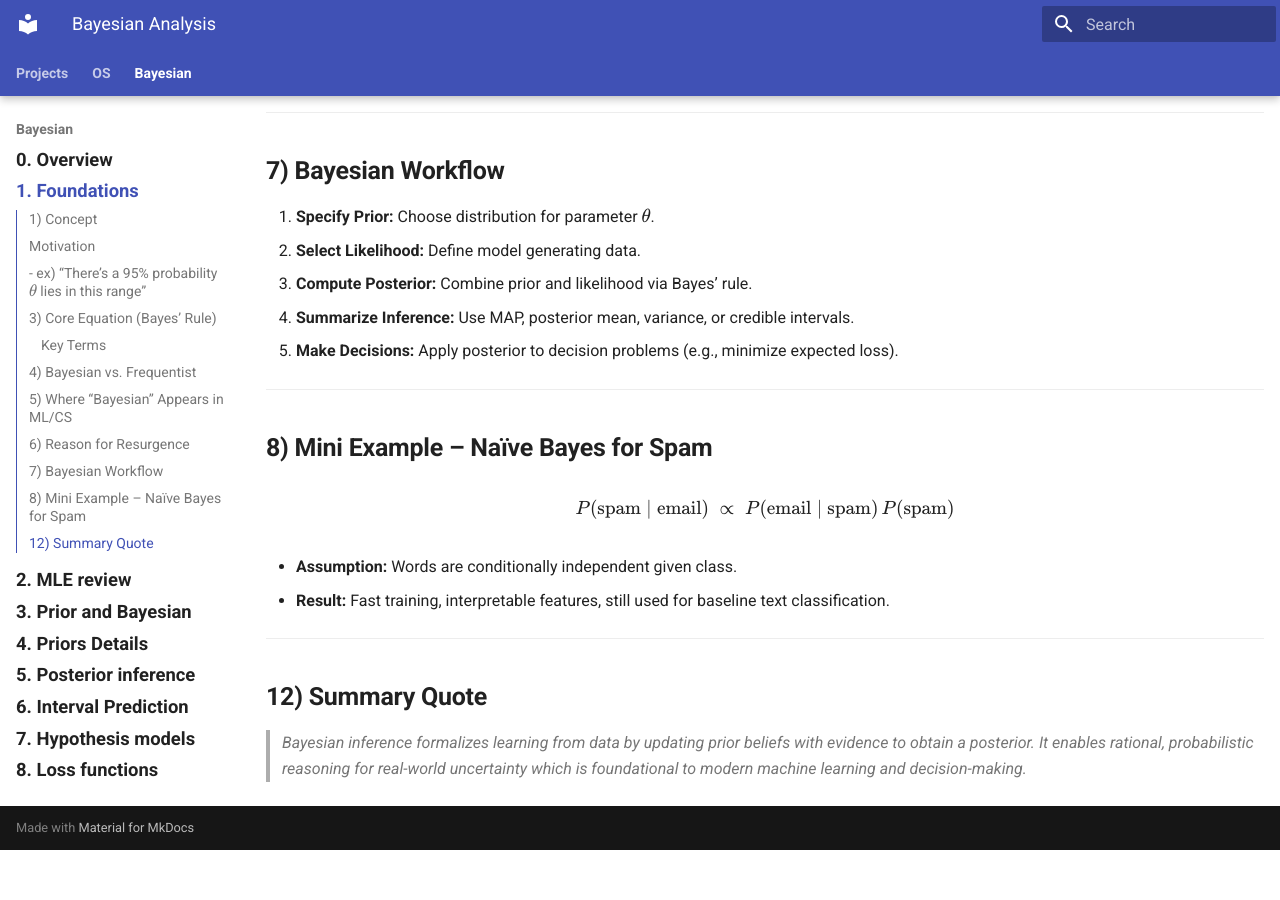
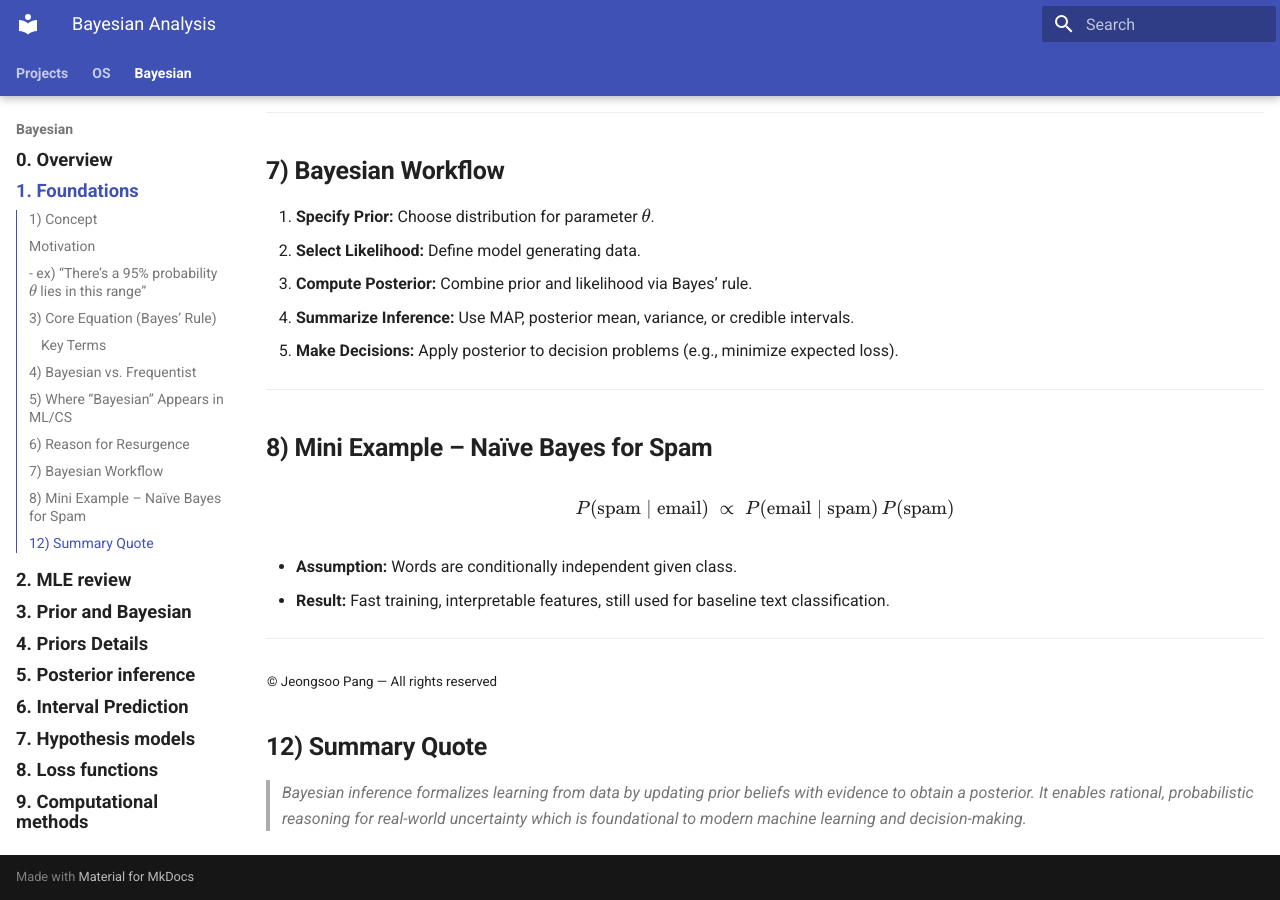
Before and after one commit to Jeongsoo-dev/ML_based_MR_CT_SeriesType_Detection, an MkDocs documentation site: the page built from docs/bayesian/foundations.md, in a window 1280 px wide and 900 px high, scrolled down 2403 px. Built offline with MkDocs 1.6.1 and Material for MkDocs 9.7.7, drawn with Linux system fonts in a browser that asks for light colours; before the commit the page ends 3253 px from its top, so only the background shows below that.

Commit message:
Update foundations.md

```diff
--- a/docs/bayesian/foundations.md
+++ b/docs/bayesian/foundations.md
@@ -106,6 +106,7 @@
 - **Result:** Fast training, interpretable features, still used for baseline text classification.
 
 ---
+<sub>© Jeongsoo Pang — All rights reserved
 
 ## **12) Summary Quote**
 > *Bayesian inference formalizes learning from data by updating prior beliefs with evidence to obtain a posterior. It enables rational, probabilistic reasoning for real-world uncertainty which is foundational to modern machine learning and decision-making.*
```
